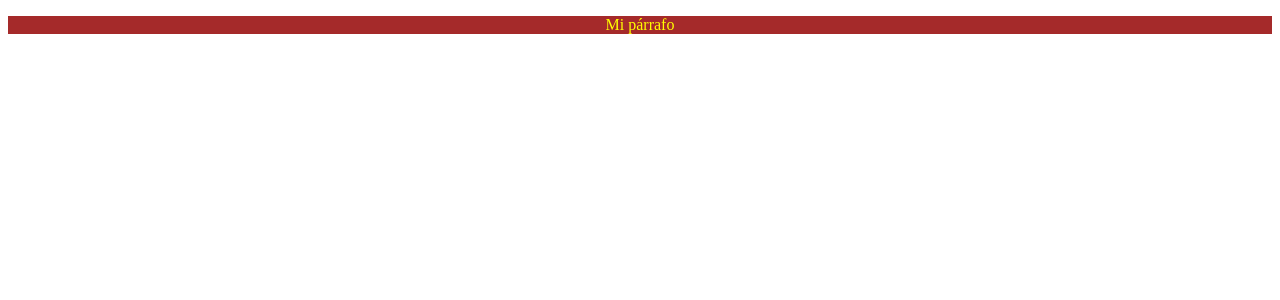
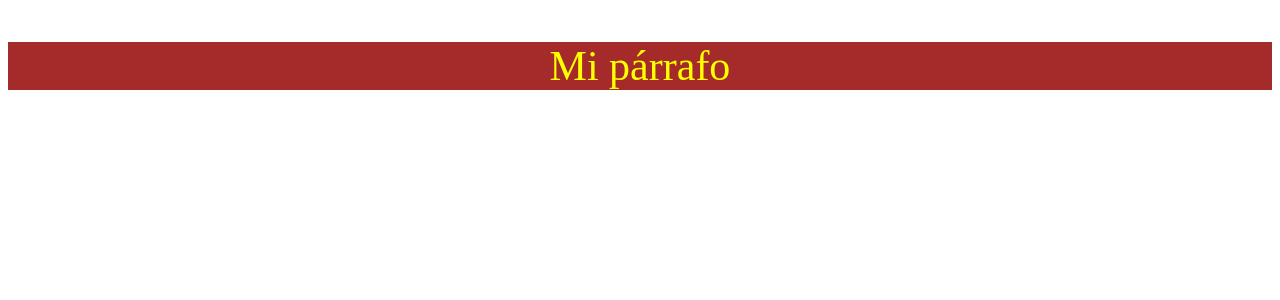
Before and after one commit to lauradillonar/angular013-default-project, an Angular app: page / in a window 1280 px wide. Shown: the top 300 px of the page. Built offline with nearby package versions, Linux system fonts and the light colour scheme.

Commit message:
Como añadir varias clases con Class Binding

```diff
--- a/src/app/app.component.css
+++ b/src/app/app.component.css
@@ -1,5 +1,9 @@
-.activeBG {
+.clase1 {
   background-color: brown;
   color: yellow;
   text-align: center;
 }
+
+.clase2 {
+  font-size: 42px;
+}
--- a/src/app/app.component.html
+++ b/src/app/app.component.html
@@ -1 +1 @@
-<p [class.activeBG]="isActive">Mi párrafo</p>
+<p [class.clase1]="isActive" [class.clase2]="isActive">Mi párrafo</p>
```
